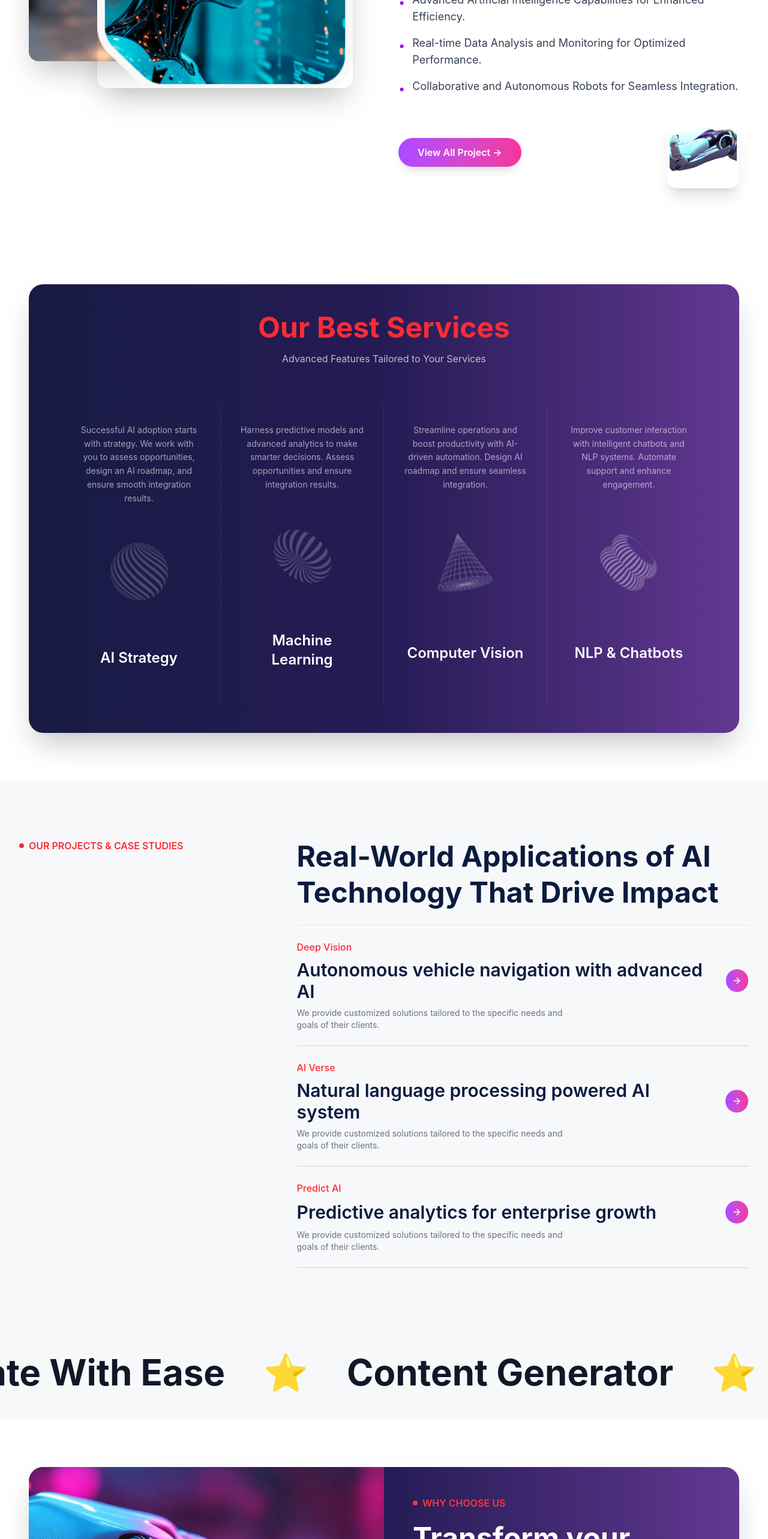
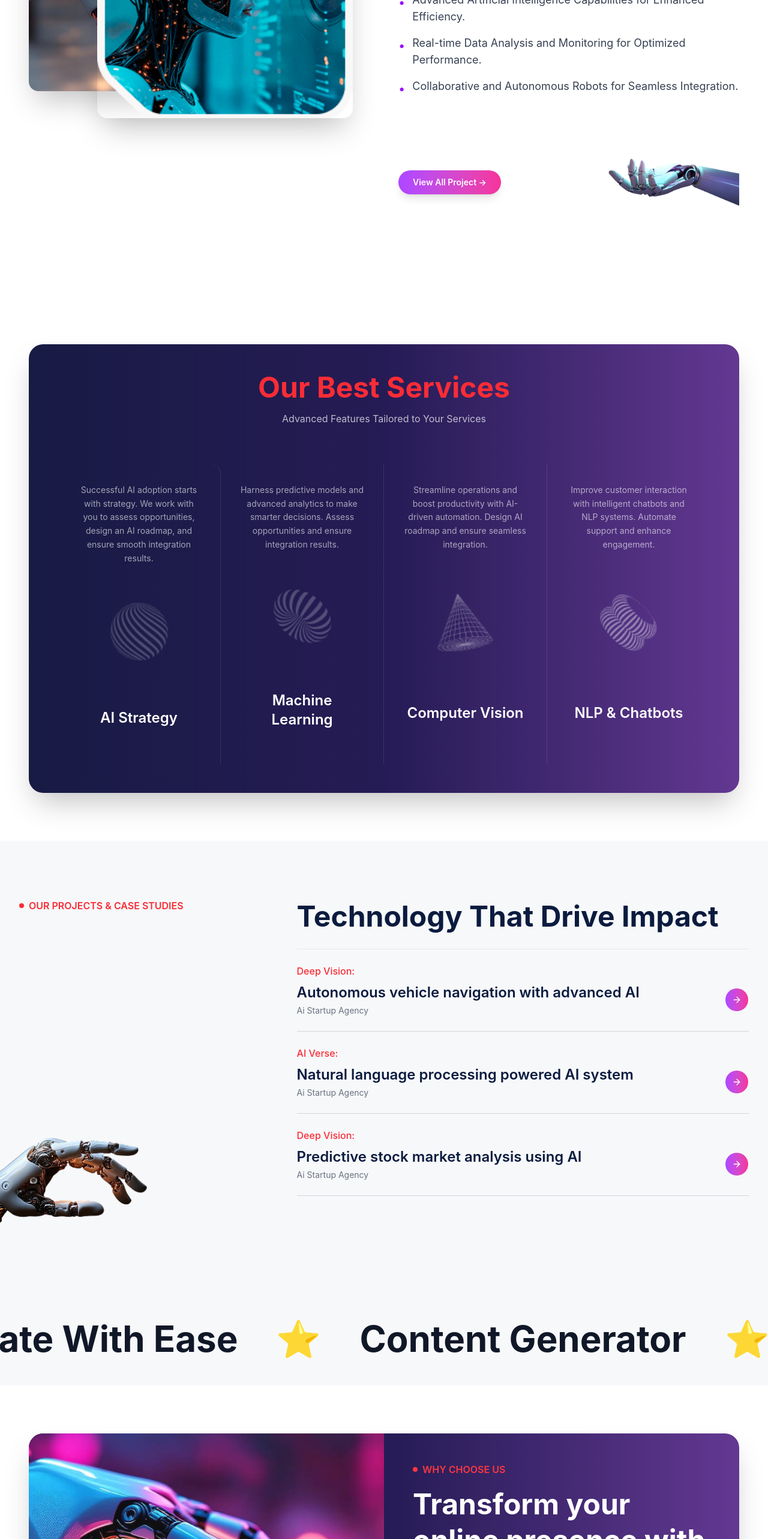
Before and after one commit to priyaudala/ideas2ai, a React app in the folder frontend/: page / in a window 1280 px wide. Shown: the part 1490-4056 px from the top of the page at 60% size. Built offline with nearby package versions, Linux system fonts and the light colour scheme; the HTML template or start-up script is replaced by a standard one.

Commit message:
changes in ourprojects

```diff
--- a/frontend/src/components/Home/About.jsx
+++ b/frontend/src/components/Home/About.jsx
@@ -115,28 +115,31 @@ const About = () => {
                 </motion.li>
               </ul>
 
-              {/* Button and Third Image - Same Line */}
+              {/* Button and Third Image - Improved Mobile Responsiveness */}
               <motion.div
                 initial={{ opacity: 0, y: 20 }}
                 whileInView={{ opacity: 1, y: 0 }}
                 transition={{ duration: 0.5, delay: 0.4 }}
-                className="mt-8 flex flex-wrap items-center justify-between gap-4 w-full"
+                className="mt-8 flex flex-col sm:flex-row items-center justify-between gap-4 w-full"
               >
-                {/* View All Project Button */}
-                <button className="bg-gradient-to-r from-purple-500 to-pink-500 px-6 sm:px-8 py-2.5 sm:py-3 rounded-full font-semibold hover:scale-105 transition shadow-lg text-white whitespace-nowrap text-sm sm:text-base">
+                {/* View All Project Button - Full width on mobile */}
+                <button className="bg-gradient-to-r from-purple-500 to-pink-500 px-6 py-2.5 rounded-full font-semibold hover:scale-105 transition shadow-lg text-white w-full sm:w-auto text-center text-sm">
                   View All Project →
                 </button>
 
-                {/* Third Image */}
-                <div className="w-[80px] h-[80px] sm:w-[100px] sm:h-[100px] md:w-[120px] md:h-[120px] rounded-2xl overflow-hidden shadow-xl border-4 border-white flex-shrink-0">
+                {/* Third Image - Larger on mobile */}
+                <div className="flex justify-center w-full sm:w-auto">
+                  <div className="w-[140px] h-[140px] sm:w-[180px] sm:h-[180px] md:w-[220px] md:h-[220px] flex-shrink-0">
                     <img
                       src={aboutOverlapImg2}
                       alt="AI Robotics"
-                    className="w-full h-full object-cover"
+                      className="w-full h-full object-contain"
+                      style={{ background: 'transparent' }}
                       onError={(e) => {
                         e.target.src = `https://via.placeholder.com/150x150/8b5cf6/ffffff?text=AI`;
                       }}
                     />
+                  </div>
                 </div>
               </motion.div>
             </motion.div>
--- a/frontend/src/components/Home/OurProjects.jsx
+++ b/frontend/src/components/Home/OurProjects.jsx
@@ -1,9 +1,11 @@
 import React, { useState } from "react";
 import { FiArrowRight } from "react-icons/fi";
+import { motion } from "framer-motion";
 
 import img1 from "../../assets/project-img1.jpg";
 import img2 from "../../assets/project-img2.jpg";
 import img3 from "../../assets/project-img3.jpg";
+import roboHand from "../../assets/shape2.png";
 
 const OurProjects = () => {
   const [active, setActive] = useState(null);
@@ -18,29 +20,69 @@ const OurProjects = () => {
       name: "Deep Vision",
       title: "Autonomous vehicle navigation with advanced AI",
       img: img1,
-      desc: "We provide customized solutions tailored to the specific needs and goals of their clients.",
+      desc: "Ai Startup Agency",
     },
     {
       id: 2,
       name: "AI Verse",
       title: "Natural language processing powered AI system",
       img: img2,
-      desc: "We provide customized solutions tailored to the specific needs and goals of their clients.",
+      desc: "Ai Startup Agency",
     },
     {
       id: 3,
-      name: "Predict AI",
-      title: "Predictive analytics for enterprise growth",
+      name: "Deep Vision",
+      title: "Predictive stock market analysis using AI",
       img: img3,
-      desc: "We provide customized solutions tailored to the specific needs and goals of their clients.",
+      desc: "Ai Startup Agency",
     },
   ];
 
   return (
-    <section className="w-full bg-[#f7f8fa]">
+    <section className="w-full bg-[#f7f8fa] relative overflow-hidden">
+
+      {/* ================= SAFE ROBO HAND (NO CUT + NO OVERLAP) ================= */}
+      <motion.div
+        initial={{ opacity: 0, x: -60 }}
+        whileInView={{ opacity: 1, x: 0 }}
+        transition={{ duration: 0.8 }}
+        viewport={{ once: true }}
+        className="
+          absolute
+          pointer-events-none
+          z-0
+
+          /* SAFE POSITIONING (NO CUT EVER) */
+          bottom-[10%] sm:bottom-[12%] md:bottom-[14%] lg:bottom-[18%]
+
+          /* KEEP INSIDE SAFE VISUAL AREA */
+          left-[-10px] sm:left-[-20px] md:left-[-40px] lg:left-0
+
+          opacity-60 sm:opacity-70 md:opacity-80 lg:opacity-90
+        "
+      >
+        <motion.img
+          src={roboHand}
+          alt="Robo Hand"
+          initial={{ scale: 0.85 }}
+          whileInView={{ scale: 1 }}
+          transition={{ duration: 0.6 }}
+          viewport={{ once: true }}
+          className="
+            w-24 sm:w-32 md:w-44 lg:w-64 xl:w-72
+            h-auto object-contain
+
+            /* IMPORTANT FIX: prevents half cut */
+            max-h-[45vh]
+          "
+        />
+      </motion.div>
+
       {/* ================= PROJECT SECTION ================= */}
-      <div className="max-w-screen-xl mx-auto px-4 sm:px-6 lg:px-8 py-14 md:py-24">
+      <div className="max-w-screen-xl mx-auto px-4 sm:px-6 lg:px-8 py-14 md:py-24 relative z-20">
+
         <div className="grid lg:grid-cols-[0.8fr_1.4fr] gap-8">
+
           {/* LEFT */}
           <div>
             <p className="text-red-500 font-semibold flex items-center gap-2">
@@ -52,7 +94,7 @@ const OurProjects = () => {
           {/* RIGHT */}
           <div>
             <h2 className="text-[#0b1b3f] text-3xl md:text-5xl font-bold leading-tight">
-              Real-World Applications of AI Technology That Drive Impact
+              Technology That Drive Impact
             </h2>
 
             <div className="border-t border-gray-200 my-6"></div>
@@ -60,25 +102,36 @@ const OurProjects = () => {
             <div className="space-y-6">
               {projects.map((p) => (
                 <div key={p.id} className="border-b border-gray-300 pb-6">
-                  <p className="text-red-500 font-medium mb-2">{p.name}</p>
+
+                  <p
+                    onClick={() => toggleProject(p.id)}
+                    className="text-red-500 font-medium mb-2 cursor-pointer hover:text-red-600 transition-colors inline-block"
+                  >
+                    {p.name}:
+                  </p>
 
                   <div className="flex items-center justify-between gap-4">
-                    <h3 className="text-[#0b1b3f] text-2xl md:text-3xl font-semibold">
-                      {p.title}
-                    </h3>
+                    <div>
+                      <h3
+                        onClick={() => toggleProject(p.id)}
+                        className="text-[#0b1b3f] text-xl md:text-2xl font-semibold cursor-pointer hover:text-purple-600 transition-colors"
+                      >
+                        {p.title}
+                      </h3>
+                      <p className="text-gray-500 text-sm mt-1">
+                        {p.desc}
+                      </p>
+                    </div>
 
                     <button
                       onClick={() => toggleProject(p.id)}
-                      className={`w-10 h-10 flex items-center justify-center rounded-full border transition bg-gradient-to-r from-purple-500 to-pink-500
-                      ${active === p.id ? "bg-purple-100 rotate-90" : ""}`}
+                      className={`w-10 h-10 flex items-center justify-center rounded-full border transition bg-gradient-to-r from-purple-500 to-pink-500 flex-shrink-0 ${
+                        active === p.id ? "rotate-90" : ""
+                      }`}
                     >
-                      <FiArrowRight />
+                      <FiArrowRight className="text-white" />
                     </button>
                   </div>
-
-                  <p className="text-gray-500 text-sm mt-2 max-w-md">
-                    {p.desc}
-                  </p>
 
                   <div
                     className={`overflow-hidden transition-all duration-500 ease-in-out ${
@@ -90,7 +143,7 @@ const OurProjects = () => {
                     <img
                       src={p.img}
                       className="w-full rounded-xl shadow-md"
-                      alt=""
+                      alt={p.title}
                     />
 
                     <button className="mt-4 text-purple-600 font-semibold hover:underline">
@@ -101,62 +154,46 @@ const OurProjects = () => {
               ))}
             </div>
           </div>
+
         </div>
       </div>
 
-      {/* ================= SCROLLING TEXT (FIXED PERFECT LOOP) ================= */}
-      <div className="w-full overflow-hidden py-12">
+      {/* ================= SAFE GAP BETWEEN SECTIONS ================= */}
+      <div className="h-10 sm:h-14 md:h-16"></div>
+
+      {/* ================= SCROLLING TEXT (NO OVERLAP FIXED) ================= */}
+      <div className="w-full overflow-hidden py-10 sm:py-12 relative z-30 bg-[#f7f8fa]">
         <div className="flex w-max animate-marquee items-center">
-          {/* FIRST SET */}
+
           <div className="flex items-center gap-12 sm:gap-16 pr-8 sm:pr-16">
-            <div className="text-5xl sm:text-6xl text-yellow-500 font-bold">
-              ⭐
-            </div>
+            <div className="text-5xl sm:text-6xl text-yellow-500 font-bold">⭐</div>
             <div className="text-2xl sm:text-4xl md:text-6xl font-bold text-gray-900 whitespace-nowrap">
               Generate With Ease
             </div>
-            <div className="text-5xl sm:text-6xl text-yellow-500 font-bold">
-              ⭐
-            </div>
+            <div className="text-5xl sm:text-6xl text-yellow-500 font-bold">⭐</div>
             <div className="text-2xl sm:text-4xl md:text-6xl font-bold text-gray-900 whitespace-nowrap">
               Content Generator
             </div>
-            <div className="text-5xl sm:text-6xl text-yellow-500 font-bold">
-              ⭐
-            </div>
+            <div className="text-5xl sm:text-6xl text-yellow-500 font-bold">⭐</div>
             <div className="text-2xl sm:text-4xl md:text-6xl font-bold text-gray-900 whitespace-nowrap">
               AI Technology
             </div>
-
-            <div className="text-5xl sm:text-6xl text-yellow-500 font-bold">
-              ⭐
-            </div>
           </div>
 
-          {/* SECOND SET (DUPLICATE FOR SMOOTH LOOP) */}
           <div className="flex items-center gap-12 sm:gap-16 pr-8 sm:pr-16">
             <div className="text-2xl sm:text-4xl md:text-6xl font-bold text-gray-900 whitespace-nowrap">
               Generate With Ease
             </div>
-            <div className="text-5xl sm:text-6xl text-yellow-500 font-bold">
-              ⭐
-            </div>
-
+            <div className="text-5xl sm:text-6xl text-yellow-500 font-bold">⭐</div>
             <div className="text-2xl sm:text-4xl md:text-6xl font-bold text-gray-900 whitespace-nowrap">
               Content Generator
             </div>
-            <div className="text-5xl sm:text-6xl text-yellow-500 font-bold">
-              ⭐
-            </div>
-
+            <div className="text-5xl sm:text-6xl text-yellow-500 font-bold">⭐</div>
             <div className="text-2xl sm:text-4xl md:text-6xl font-bold text-gray-900 whitespace-nowrap">
               AI Technology
             </div>
+          </div>
 
-            <div className="text-5xl sm:text-6xl text-yellow-500 font-bold">
-              ⭐
-            </div>
-          </div>
         </div>
       </div>
 
@@ -164,12 +201,8 @@ const OurProjects = () => {
       <style>
         {`
           @keyframes marquee {
-            0% {
-              transform: translateX(0);
-            }
-            100% {
-              transform: translateX(-50%);
-            }
+            0% { transform: translateX(0); }
+            100% { transform: translateX(-50%); }
           }
 
           .animate-marquee {
```
Also changed, not shown: frontend/src/assets/shape2.png (added). Lines whose indentation alone changed are shown as unchanged.
